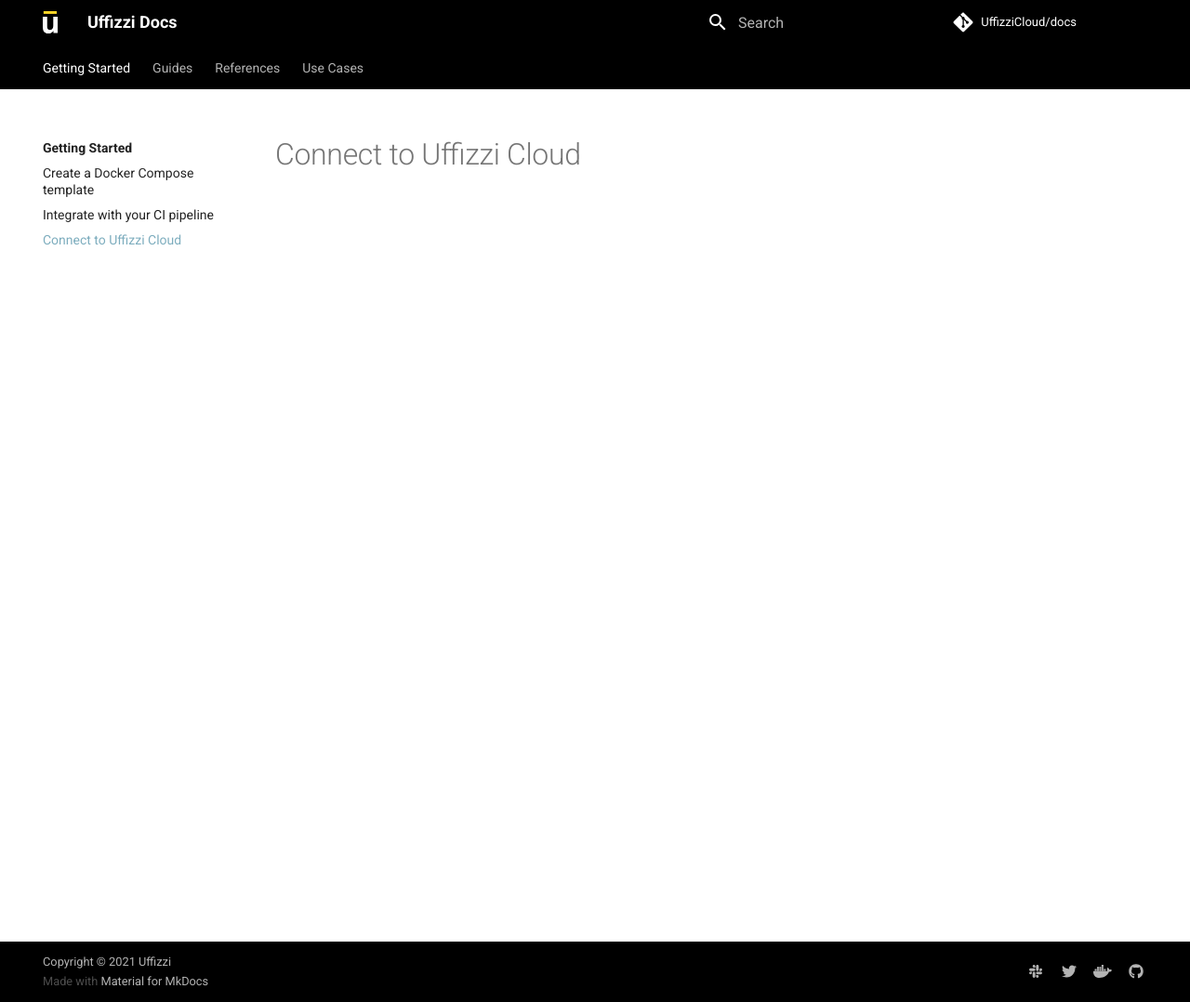
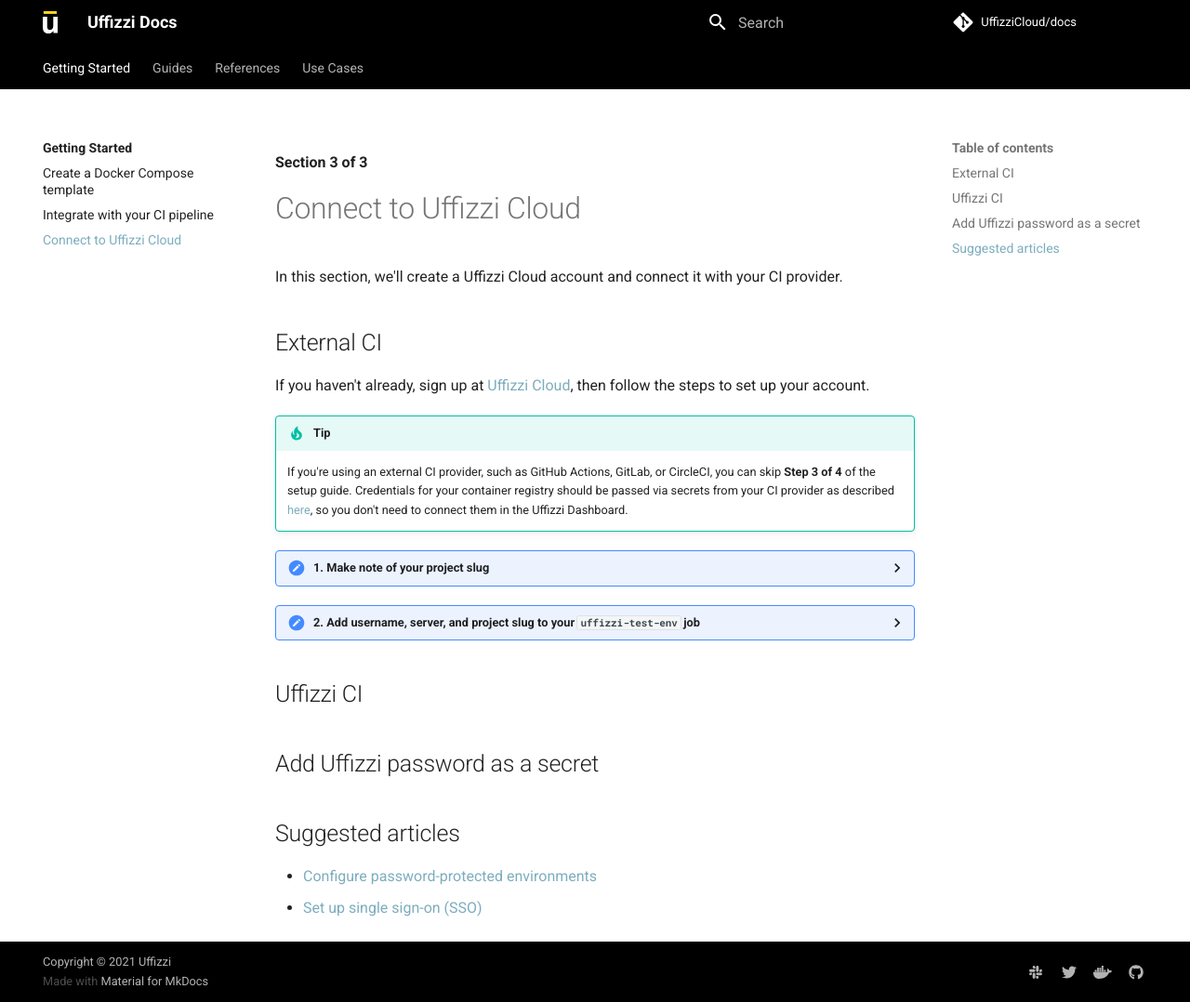
Before and after one commit to UffizziCloud/docs, an MkDocs documentation site: the page built from docs/connect-to-uffizzi-cloud.md, in a window 1280 px wide and 1078 px high. Shown: the whole window at 93% size. Built offline with MkDocs 1.6.1 and Material for MkDocs 9.7.7, drawn with Linux system fonts in a browser that asks for light colours; comment, search, counter and statistics services are not loaded.

Commit message:
connect to uffizzi cloud

```diff
--- a/docs/connect-to-uffizzi-cloud.md
+++ b/docs/connect-to-uffizzi-cloud.md
@@ -1 +1,37 @@
+**Section 3 of 3**
 # Connect to Uffizzi Cloud
+
+In this section, we'll create a Uffizzi Cloud account and connect it with your CI provider.
+
+
+## External CI
+
+If you haven't already, sign up at [Uffizzi Cloud](https://app.uffizzi.com/sign_up), then follow the steps to set up your account.
+
+!!! tip
+    If you're using an external CI provider, such as GitHub Actions, GitLab, or CircleCI, you can skip **Step 3 of 4** of the setup guide. Credentials for your container registry should be passed via secrets from your CI provider as described [here](docker-compose-template.md#secrets), so you don't need to connect them in the Uffizzi Dashboard.
+
+<details><summary>1. Make note of your project slug</summary>
+<p>Make note of the project slug when creating your project. You will need it to set the <code>project</code> parameter of the <code>uffizzi-test-env</code> job of your pipeline that we configured in the <a href="../integrate-with-ci#reusable-workflow">previous section</a>. This can be seen highlighted in the image below. A project slug is unique, URL-compatible ID used to uniquely identify your project. You can also find the project slug on the Project Settings page, as shown in the second image below.
+</p>
+<img src="../../assets/images/project-slug.png">
+<hr>
+<img src="../../assets/images/project-settings-slug.png">
+</details>
+
+<details><summary>2. Add username, server, and project slug to your <code>uffizzi-test-env</code> job</summary>
+<p>As described in the <a href="../integrate-with-ci#reusable-workflow">previous section</a>
+</p>
+<img src="../../assets/images/project-slug.png">
+</details>
+
+## Uffizzi CI
+
+
+## Add Uffizzi password as a secret
+
+
+## Suggested articles
+
+* [Configure password-protected environments](password-protected.md)
+* [Set up single sign-on (SSO)](guides/single-sign-on.md)
```
Also changed, not shown: docs/index.md (+3 -3 lines), docs/integrate-with-ci.md (+11 -6 lines), docs/password-protected.md (added, +1 -0 lines), docs/assets/images/project-settings-slug.png (added), docs/assets/images/project-slug.png (added).
